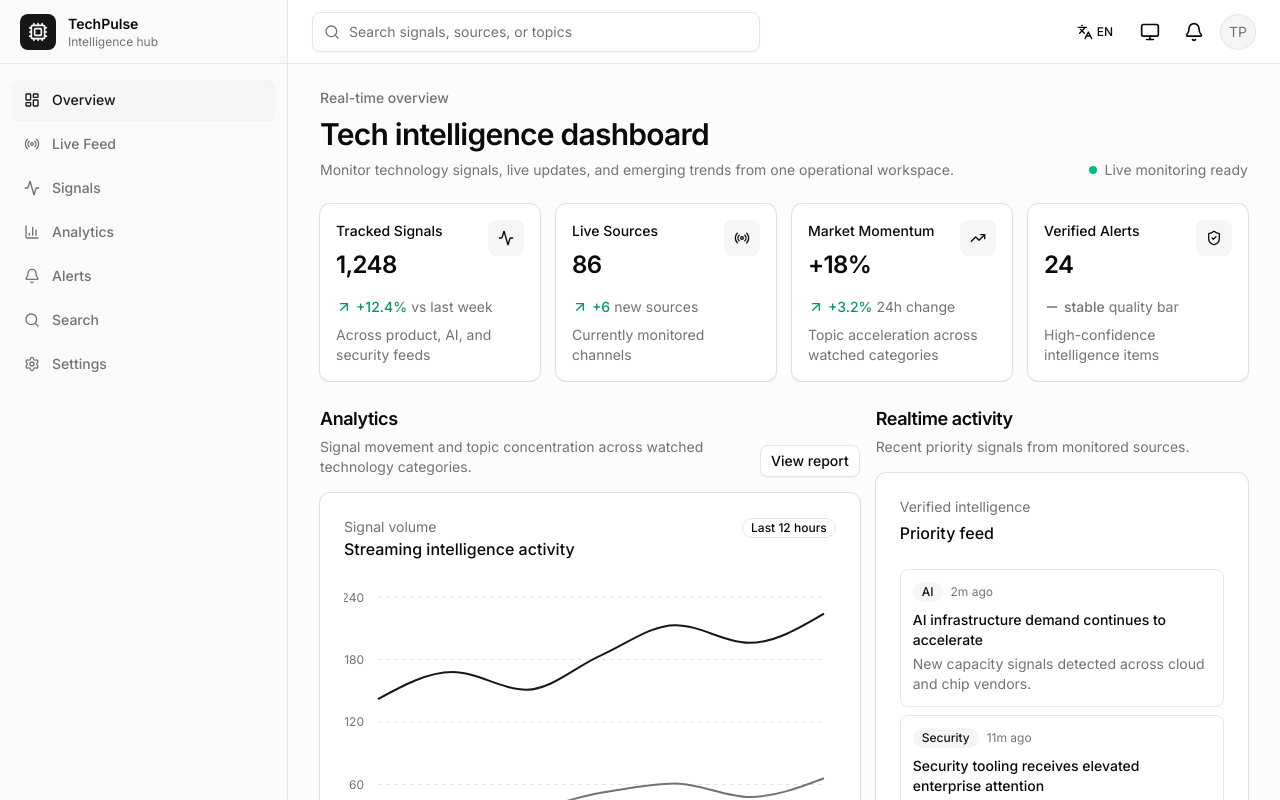
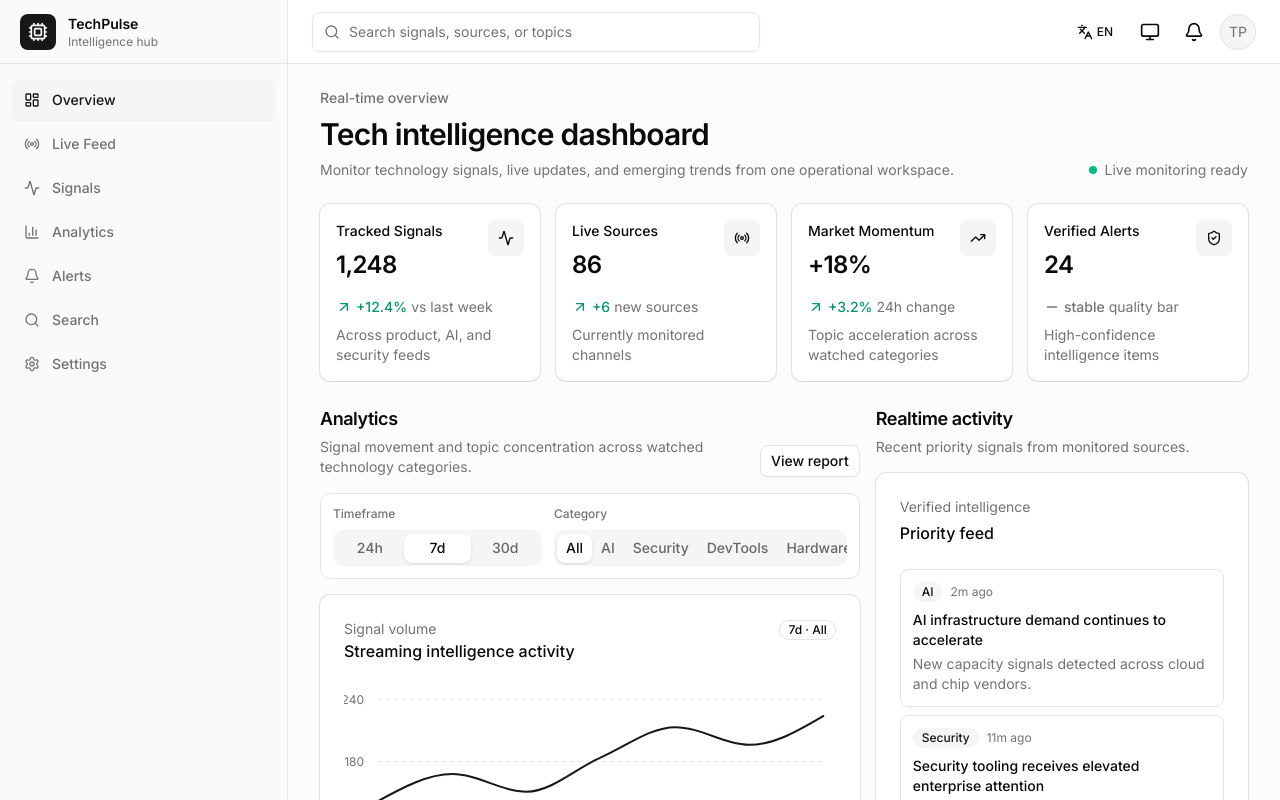
Before and after one commit to SemenKr/techpulse, a Next.js app: page / in a window 1280 px wide. Shown: the top 800 px of the page. Built offline with nearby package versions, Linux system fonts and the light colour scheme.

Commit message:
add dashboard analytics controls

```diff
--- a/src/app/page.tsx
+++ b/src/app/page.tsx
@@ -1,5 +1,6 @@
 "use client"
 
+import { useState } from "react"
 import {
   Activity,
   Cpu,
@@ -22,41 +23,41 @@ import {
 import { DashboardShell } from "@/components/layout"
 import { Badge } from "@/components/ui/badge"
 import { Button } from "@/components/ui/button"
+import { Tabs, TabsList, TabsTrigger } from "@/components/ui/tabs"
+import {
+  getCategoryMixData,
+  getHourlyActivityChartData,
+  getSignalTrendData,
+  isCategoryFilter,
+  isTimeframe,
+} from "@/features/dashboard/chart-data"
+import {
+  categoryFactors,
+  categoryOptions,
+  timeframeOptions,
+  type CategoryFilter,
+  type Timeframe,
+} from "@/features/dashboard/constants"
 import { useI18n } from "@/i18n/i18n-provider"
 
-const weeklySignalValues = [
-  { dayKey: "mon", signals: 142, verified: 32 },
-  { dayKey: "tue", signals: 168, verified: 41 },
-  { dayKey: "wed", signals: 151, verified: 38 },
-  { dayKey: "thu", signals: 184, verified: 52 },
-  { dayKey: "fri", signals: 213, verified: 61 },
-  { dayKey: "sat", signals: 196, verified: 48 },
-  { dayKey: "sun", signals: 224, verified: 66 },
-] as const
-
-const hourlyActivityData = [
-  { label: "00", activity: 34 },
-  { label: "02", activity: 42 },
-  { label: "04", activity: 38 },
-  { label: "06", activity: 56 },
-  { label: "08", activity: 74 },
-  { label: "10", activity: 88 },
-  { label: "12", activity: 96 },
-  { label: "14", activity: 84 },
-  { label: "16", activity: 91 },
-  { label: "18", activity: 78 },
-  { label: "20", activity: 69 },
-  { label: "22", activity: 51 },
-]
-
 export default function Home() {
+  const [timeframe, setTimeframe] = useState<Timeframe>("7d")
+  const [category, setCategory] = useState<CategoryFilter>("all")
   const { dictionary } = useI18n()
   const dashboard = dictionary.dashboard
-  const signalTrendData = weeklySignalValues.map((item) => ({
-    label: dashboard.charts.days[item.dayKey],
-    signals: item.signals,
-    verified: item.verified,
-  }))
+  const selectedTimeframeLabel = dashboard.controls.timeframes[timeframe]
+  const selectedCategoryLabel = dashboard.controls.categories[category]
+  const categoryFactor = categoryFactors[category]
+  const signalTrendData = getSignalTrendData(
+    timeframe,
+    categoryFactor,
+    dashboard.charts.days,
+    dashboard.charts.weeks
+  )
+  const filteredHourlyActivityData = getHourlyActivityChartData(
+    timeframe,
+    categoryFactor
+  )
   const metrics = [
     {
       title: dashboard.metrics.trackedSignals.title,
@@ -103,12 +104,7 @@ export default function Home() {
       icon: ShieldCheck,
     },
   ]
-  const categoryMix = [
-    { label: dashboard.categories.ai, percentage: 42 },
-    { label: dashboard.categories.security, percentage: 24 },
-    { label: dashboard.categories.devtools, percentage: 19 },
-    { label: dashboard.categories.hardware, percentage: 15 },
-  ]
+  const categoryMix = getCategoryMixData(category, dashboard.categories)
 
   return (
     <DashboardShell>
@@ -154,11 +150,80 @@ export default function Home() {
                 </Button>
               }
             />
+            <section
+              className="rounded-lg border bg-card p-3"
+              aria-labelledby="analytics-controls-heading"
+            >
+              <h3 id="analytics-controls-heading" className="sr-only">
+                {dashboard.controls.title}
+              </h3>
+              <div className="grid gap-3 md:grid-cols-[minmax(0,1fr)_minmax(0,1.4fr)]">
+                <div className="min-w-0 space-y-2">
+                  <p
+                    id="timeframe-filter-label"
+                    className="text-xs font-medium text-muted-foreground"
+                  >
+                    {dashboard.controls.timeframeLabel}
+                  </p>
+                  <Tabs
+                    value={timeframe}
+                    onValueChange={(value) => {
+                      if (isTimeframe(value)) {
+                        setTimeframe(value)
+                      }
+                    }}
+                  >
+                    <TabsList
+                      aria-labelledby="timeframe-filter-label"
+                      className="w-full justify-start overflow-x-auto"
+                    >
+                      {timeframeOptions.map((option) => (
+                        <TabsTrigger key={option} value={option}>
+                          {dashboard.controls.timeframes[option]}
+                        </TabsTrigger>
+                      ))}
+                    </TabsList>
+                  </Tabs>
+                </div>
+
+                <div className="min-w-0 space-y-2">
+                  <p
+                    id="category-filter-label"
+                    className="text-xs font-medium text-muted-foreground"
+                  >
+                    {dashboard.controls.categoryLabel}
+                  </p>
+                  <Tabs
+                    value={category}
+                    onValueChange={(value) => {
+                      if (isCategoryFilter(value)) {
+                        setCategory(value)
+                      }
+                    }}
+                  >
+                    <TabsList
+                      aria-labelledby="category-filter-label"
+                      className="w-full justify-start overflow-x-auto"
+                    >
+                      {categoryOptions.map((option) => (
+                        <TabsTrigger key={option} value={option}>
+                          {dashboard.controls.categories[option]}
+                        </TabsTrigger>
+                      ))}
+                    </TabsList>
+                  </Tabs>
+                </div>
+              </div>
+            </section>
 
             <ChartCard
               title={dashboard.analytics.activityTitle}
               subtitle={dashboard.analytics.activitySubtitle}
-              actions={<Badge variant="outline">{dashboard.analytics.range}</Badge>}
+              actions={
+                <Badge variant="outline">
+                  {selectedTimeframeLabel} · {selectedCategoryLabel}
+                </Badge>
+              }
             >
               <AnalyticsLineChart
                 data={signalTrendData}
@@ -207,9 +272,10 @@ export default function Home() {
             <ChartCard
               title={dashboard.activity.hourlyTitle}
               subtitle={dashboard.activity.hourlySubtitle}
+              actions={<Badge variant="outline">{selectedTimeframeLabel}</Badge>}
             >
               <ActivityBarChart
-                data={hourlyActivityData}
+                data={filteredHourlyActivityData}
                 ariaLabel={dashboard.charts.hourlyActivityLabel}
                 summary={dashboard.charts.hourlyActivitySummary}
                 activityLabel={dashboard.charts.activitySeries}
@@ -218,6 +284,7 @@ export default function Home() {
             <ChartCard
               title={dashboard.activity.categoryMixTitle}
               subtitle={dashboard.activity.categoryMixSubtitle}
+              actions={<Badge variant="outline">{selectedCategoryLabel}</Badge>}
             >
               <CategoryDistributionChart
                 data={categoryMix}
--- /dev/null
+++ b/src/features/dashboard/chart-data.ts
@@ -0,0 +1,93 @@
+import {
+  categoryOptions,
+  timeframeActivityFactors,
+  timeframeOptions,
+  type CategoryFilter,
+  type Timeframe,
+} from "@/features/dashboard/constants"
+import {
+  categoryMixValues,
+  hourlyActivityData,
+  signalTrendValuesByTimeframe,
+  weeklySignalValues,
+  type DashboardCategory,
+  type DayKey,
+  type WeekKey,
+} from "@/features/dashboard/mock-data"
+
+type CategoryLabels = Record<DashboardCategory, string>
+type DayLabels = Record<DayKey, string>
+type WeekLabels = Record<WeekKey, string>
+
+export function getSignalTrendData(
+  timeframe: Timeframe,
+  categoryFactor: number,
+  dayLabels: DayLabels,
+  weekLabels: WeekLabels
+) {
+  if (timeframe === "7d") {
+    return weeklySignalValues.map((item) => ({
+      label: dayLabels[item.dayKey],
+      signals: scaleChartValue(item.signals, categoryFactor),
+      verified: scaleChartValue(item.verified, categoryFactor),
+    }))
+  }
+
+  if (timeframe === "30d") {
+    return signalTrendValuesByTimeframe[timeframe].map((item) => ({
+      label: weekLabels[item.weekKey],
+      signals: scaleChartValue(item.signals, categoryFactor),
+      verified: scaleChartValue(item.verified, categoryFactor),
+    }))
+  }
+
+  return signalTrendValuesByTimeframe[timeframe].map((item) => ({
+    label: item.label,
+    signals: scaleChartValue(item.signals, categoryFactor),
+    verified: scaleChartValue(item.verified, categoryFactor),
+  }))
+}
+
+export function getHourlyActivityChartData(
+  timeframe: Timeframe,
+  categoryFactor: number
+) {
+  return hourlyActivityData.map((item) => ({
+    label: item.label,
+    activity: scaleChartValue(
+      item.activity,
+      categoryFactor * timeframeActivityFactors[timeframe]
+    ),
+  }))
+}
+
+export function getCategoryMixData(
+  category: CategoryFilter,
+  categoryLabels: CategoryLabels
+) {
+  if (category === "all") {
+    return categoryMixValues.map((item) => ({
+      label: categoryLabels[item.category],
+      percentage: item.percentage,
+    }))
+  }
+
+  return [
+    {
+      label: categoryLabels[category],
+      percentage: 100,
+    },
+  ]
+}
+
+export function isTimeframe(value: string): value is Timeframe {
+  return timeframeOptions.includes(value as Timeframe)
+}
+
+export function isCategoryFilter(value: string): value is CategoryFilter {
+  return categoryOptions.includes(value as CategoryFilter)
+}
+
+function scaleChartValue(value: number, factor: number) {
+  return Math.max(1, Math.round(value * factor))
+}
--- /dev/null
+++ b/src/features/dashboard/constants.ts
@@ -0,0 +1,25 @@
+export const timeframeOptions = ["24h", "7d", "30d"] as const
+export const categoryOptions = [
+  "all",
+  "ai",
+  "security",
+  "devtools",
+  "hardware",
+] as const
+
+export type Timeframe = (typeof timeframeOptions)[number]
+export type CategoryFilter = (typeof categoryOptions)[number]
+
+export const categoryFactors = {
+  all: 1,
+  ai: 0.42,
+  security: 0.24,
+  devtools: 0.19,
+  hardware: 0.15,
+} as const satisfies Record<CategoryFilter, number>
+
+export const timeframeActivityFactors = {
+  "24h": 1,
+  "7d": 1.18,
+  "30d": 1.36,
+} as const satisfies Record<Timeframe, number>
--- /dev/null
+++ b/src/features/dashboard/mock-data.ts
@@ -0,0 +1,53 @@
+export const weeklySignalValues = [
+  { dayKey: "mon", signals: 142, verified: 32 },
+  { dayKey: "tue", signals: 168, verified: 41 },
+  { dayKey: "wed", signals: 151, verified: 38 },
+  { dayKey: "thu", signals: 184, verified: 52 },
+  { dayKey: "fri", signals: 213, verified: 61 },
+  { dayKey: "sat", signals: 196, verified: 48 },
+  { dayKey: "sun", signals: 224, verified: 66 },
+] as const
+
+export const signalTrendValuesByTimeframe = {
+  "24h": [
+    { label: "00", signals: 42, verified: 12 },
+    { label: "04", signals: 58, verified: 16 },
+    { label: "08", signals: 84, verified: 24 },
+    { label: "12", signals: 112, verified: 34 },
+    { label: "16", signals: 96, verified: 29 },
+    { label: "20", signals: 78, verified: 21 },
+  ],
+  "30d": [
+    { weekKey: "w1", signals: 624, verified: 146 },
+    { weekKey: "w2", signals: 718, verified: 182 },
+    { weekKey: "w3", signals: 804, verified: 214 },
+    { weekKey: "w4", signals: 892, verified: 246 },
+  ],
+} as const
+
+export const hourlyActivityData = [
+  { label: "00", activity: 34 },
+  { label: "02", activity: 42 },
+  { label: "04", activity: 38 },
+  { label: "06", activity: 56 },
+  { label: "08", activity: 74 },
+  { label: "10", activity: 88 },
+  { label: "12", activity: 96 },
+  { label: "14", activity: 84 },
+  { label: "16", activity: 91 },
+  { label: "18", activity: 78 },
+  { label: "20", activity: 69 },
+  { label: "22", activity: 51 },
+] as const
+
+export const categoryMixValues = [
+  { category: "ai", percentage: 42 },
+  { category: "security", percentage: 24 },
+  { category: "devtools", percentage: 19 },
+  { category: "hardware", percentage: 15 },
+] as const
+
+export type DayKey = (typeof weeklySignalValues)[number]["dayKey"]
+export type WeekKey =
+  (typeof signalTrendValuesByTimeframe)["30d"][number]["weekKey"]
+export type DashboardCategory = (typeof categoryMixValues)[number]["category"]
--- a/src/i18n/dictionaries/en.ts
+++ b/src/i18n/dictionaries/en.ts
@@ -65,6 +65,23 @@ export const en = {
       trendingTitle: "Trending topics",
       trendingSubtitle: "Current focus areas",
     },
+    controls: {
+      title: "Analytics controls",
+      timeframeLabel: "Timeframe",
+      categoryLabel: "Category",
+      timeframes: {
+        "24h": "24h",
+        "7d": "7d",
+        "30d": "30d",
+      },
+      categories: {
+        all: "All",
+        ai: "AI",
+        security: "Security",
+        devtools: "DevTools",
+        hardware: "Hardware",
+      },
+    },
     activity: {
       title: "Realtime activity",
       subtitle: "Recent priority signals from monitored sources.",
@@ -78,13 +95,13 @@ export const en = {
     charts: {
       signalTrendLabel: "Signal and verified activity trend",
       signalTrendSummary:
-        "Signals increased from 142 on Monday to 224 on Sunday, while verified items rose from 32 to 66.",
+        "The chart compares total signals with verified items for the selected timeframe and category.",
       hourlyActivityLabel: "Hourly signal activity",
       hourlyActivitySummary:
-        "Hourly activity peaks around midday and stays elevated through the afternoon.",
+        "The chart shows local signal activity distribution across the selected timeframe and category.",
       categoryDistributionLabel: "Signal distribution by category",
       categoryDistributionSummary:
-        "AI represents 42%, Security 24%, DevTools 19%, and Hardware 15% of tracked signals.",
+        "The chart shows the visible category distribution after applying the selected filter.",
       signalsSeries: "Signals",
       verifiedSeries: "Verified",
       activitySeries: "Activity",
@@ -96,6 +113,12 @@ export const en = {
         fri: "Fri",
         sat: "Sat",
         sun: "Sun",
+      },
+      weeks: {
+        w1: "W1",
+        w2: "W2",
+        w3: "W3",
+        w4: "W4",
       },
     },
     topics: [
--- a/src/i18n/dictionaries/ru.ts
+++ b/src/i18n/dictionaries/ru.ts
@@ -65,6 +65,23 @@ export const ru = {
       trendingTitle: "Трендовые темы",
       trendingSubtitle: "Текущие фокусные области",
     },
+    controls: {
+      title: "Управление аналитикой",
+      timeframeLabel: "Период",
+      categoryLabel: "Категория",
+      timeframes: {
+        "24h": "24ч",
+        "7d": "7д",
+        "30d": "30д",
+      },
+      categories: {
+        all: "Все",
+        ai: "AI",
+        security: "Security",
+        devtools: "DevTools",
+        hardware: "Hardware",
+      },
+    },
     activity: {
       title: "Активность в реальном времени",
       subtitle: "Последние приоритетные сигналы из отслеживаемых источников.",
@@ -78,13 +95,13 @@ export const ru = {
     charts: {
       signalTrendLabel: "Тренд сигналов и проверенной активности",
       signalTrendSummary:
-        "Количество сигналов выросло со 142 в понедельник до 224 в воскресенье, а проверенные элементы выросли с 32 до 66.",
+        "График сравнивает общее число сигналов и проверенные элементы для выбранного периода и категории.",
       hourlyActivityLabel: "Почасовая активность сигналов",
       hourlyActivitySummary:
-        "Почасовая активность достигает пика около середины дня и остаётся высокой во второй половине дня.",
+        "График показывает локальное распределение активности сигналов для выбранного периода и категории.",
       categoryDistributionLabel: "Распределение сигналов по категориям",
       categoryDistributionSummary:
-        "AI занимает 42%, Security 24%, DevTools 19%, Hardware 15% отслеживаемых сигналов.",
+        "График показывает видимое распределение категорий после применения выбранного фильтра.",
       signalsSeries: "Сигналы",
       verifiedSeries: "Проверено",
       activitySeries: "Активность",
@@ -96,6 +113,12 @@ export const ru = {
         fri: "Пт",
         sat: "Сб",
         sun: "Вс",
+      },
+      weeks: {
+        w1: "Н1",
+        w2: "Н2",
+        w3: "Н3",
+        w4: "Н4",
       },
     },
     topics: [
```
